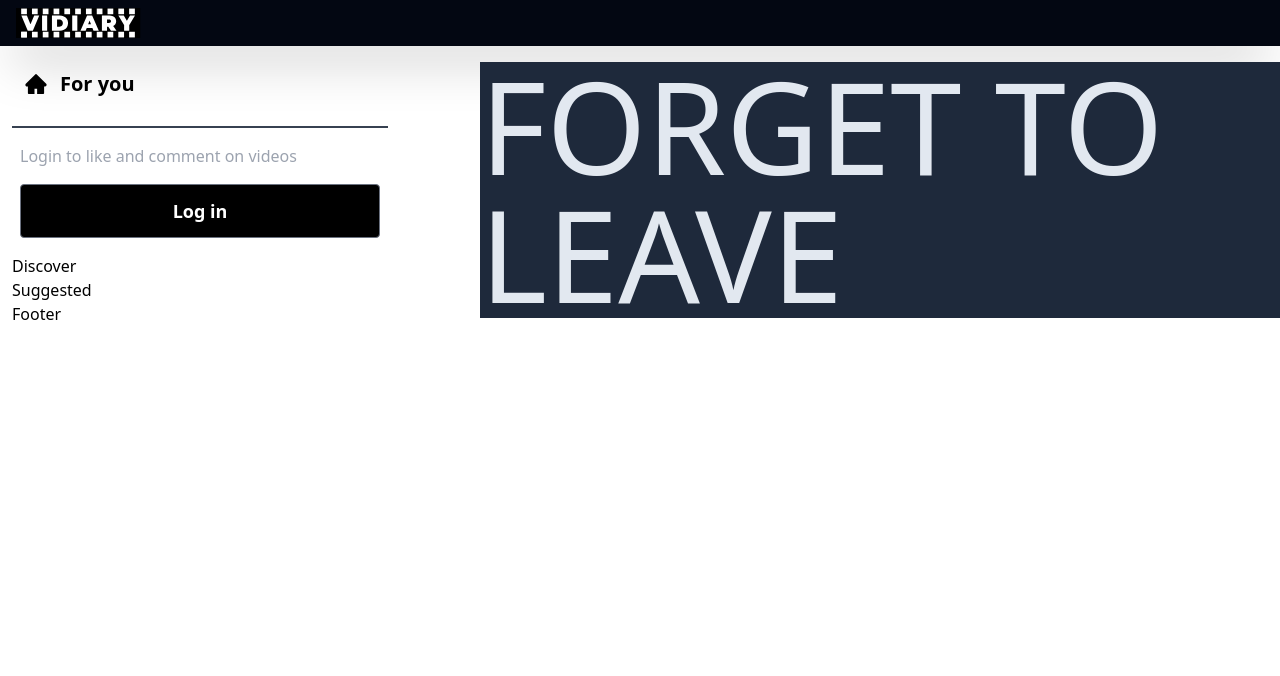
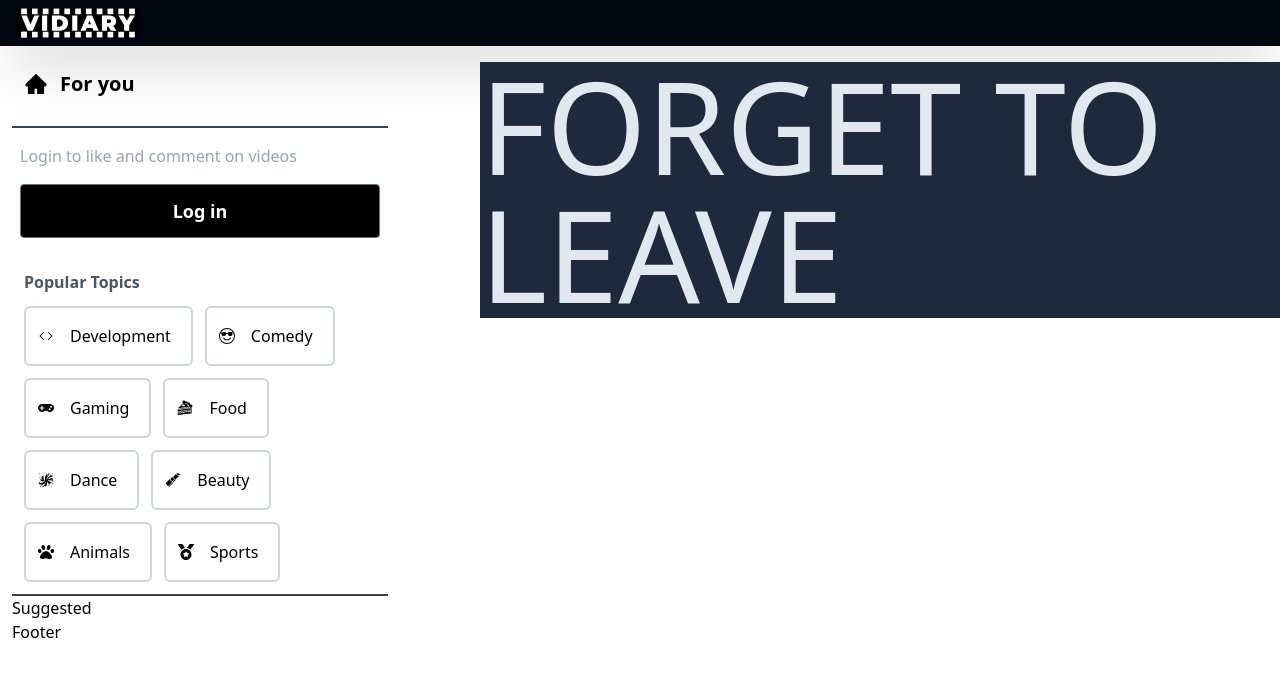
Before and after one commit to naekit/collections, a Next.js app in the folder vidiary/: page / in a window 1280 px wide. Shown: the top 676 px of the page. Built offline with nearby package versions, Linux system fonts and the light colour scheme.

Commit message:
discover page

```diff
--- a/vidiary/components/Discover.tsx
+++ b/vidiary/components/Discover.tsx
@@ -4,9 +4,36 @@ import { useRouter } from "next/router"
 import { topics } from "@/utils/constants"
 
 const Discover = () => {
+	const router = useRouter()
+	const { topic: active } = router.query
+
+	const activeTopic =
+		"xl:border-2 bg-gray-950 xl:border-gray-300 px-3 py-2 rounded xl:rounded-md flex items-center gap-2 cursor-pointer text-white"
+
+	const topicStyle =
+		"xl:border-2 hover:bg-primary xl:border-gray-300 px-3 py-2 rounded xl:rounded-md flex items-center gap-2 cursor-pointer text-black"
+
 	return (
-		<div>
-			<h1>Discover</h1>
+		<div className="xl:border-b-2 xl:border-gray-700">
+			<p className="text-gray-600 font-semibold m-3 mt-4 hidden xl:block">
+				Popular Topics
+			</p>
+			<div className="flex flex-wrap gap-3 m-3">
+				{topics.map((topic) => (
+					<Link href={`/?topic=${topic.name}`} key={topic.name}>
+						<div
+							className={
+								active === topic.name ? activeTopic : topicStyle
+							}
+						>
+							{topic.icon}
+							<span className="m-2 font-medium text-base hidden xl:block capitalize">
+								{topic.name}
+							</span>
+						</div>
+					</Link>
+				))}
+			</div>
 		</div>
 	)
 }
```
